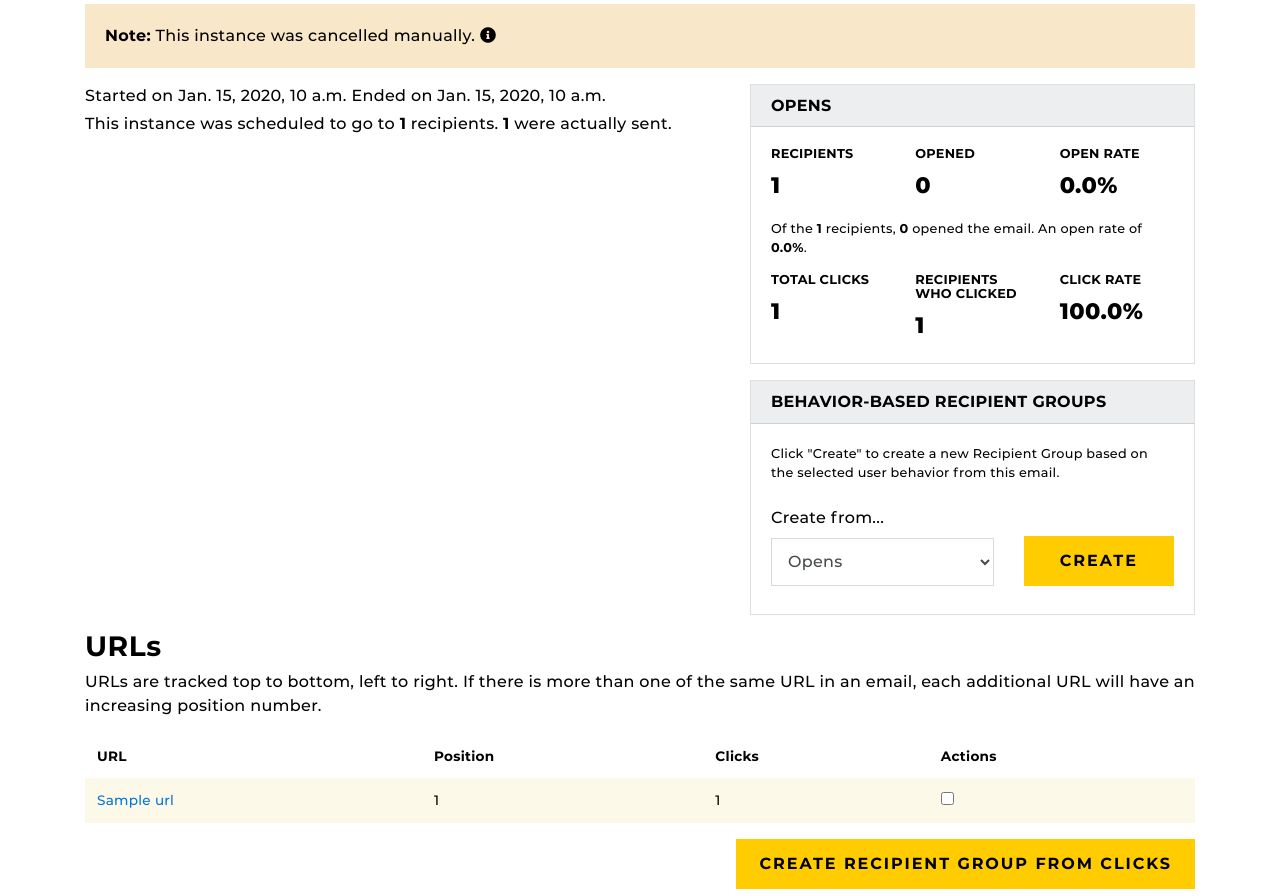
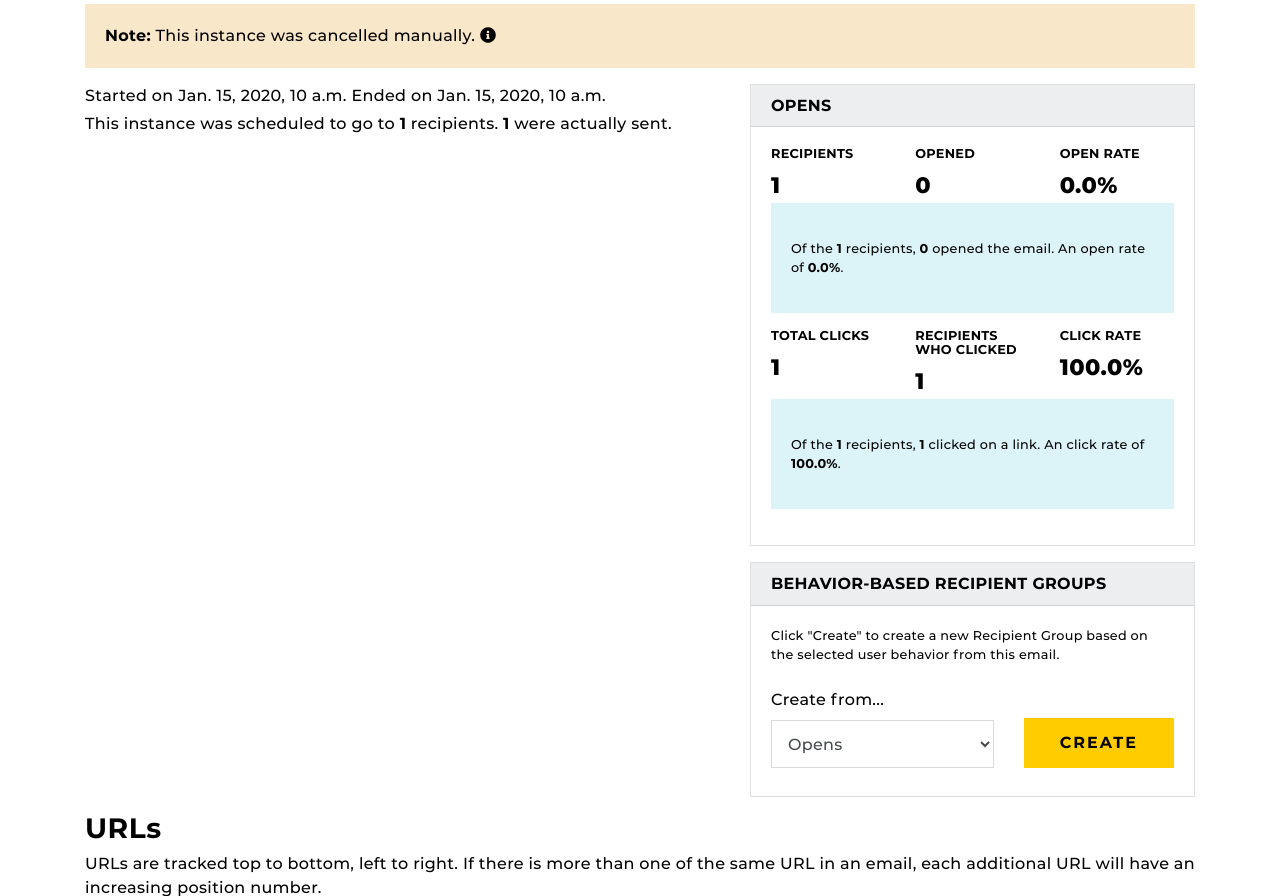
Before and after one commit to UCF/PostMaster, a Django app: page /email/instance/1/ in a window 1280 px wide. Shown: the part 194-1090 px from the top of the page. Run offline with Django 3.2, Linux system fonts and the light colour scheme; a user stored in the database is signed in; tables that the repository leaves empty hold one stand-in row (values such as "Sample post"); parts of the project's set-up code (start-up, migrations or seed data) failed here and were passed over; some libraries are stand-ins or nearby versions.

Commit message:
Added explanation of stats

```diff
--- a/templates/manager/email-instance.html
+++ b/templates/manager/email-instance.html
@@ -60,7 +60,9 @@
                 <strong class="lead font-weight-black">{{instance.open_rate}}%</strong>
               </div>
             </div>
-            <p class="small pt-3 mb-3">Of the <strong>{{instance.recipient_details.count}}</strong> recipients, <strong >{{instance.initial_opens}}</strong> opened the email. An open rate of <strong>{{instance.open_rate}}%</strong>.</p>
+            <div class="alert alert-info">
+              <p class="small pt-3 mb-3">Of the <strong>{{instance.recipient_details.count}}</strong> recipients, <strong >{{instance.initial_opens}}</strong> opened the email. An open rate of <strong>{{instance.open_rate}}%</strong>.</p>
+            </div>
             <div class="row">
               <div class="col-4">
                 <div class="center">
@@ -80,6 +82,9 @@
                   <strong class="lead font-weight-black">{{instance.click_rate}}%</strong>
                 </div>
               </div>
+            </div>
+            <div class="alert alert-info">
+              <p class="small pt-3 mb-3">Of the <strong>{{instance.recipient_details.count}}</strong> recipients, <strong >{{instance.click_recipient_count}}</strong> clicked on a link. An click rate of <strong>{{instance.click_rate}}%</strong>.</p>
             </div>
           {% else %}
             <p>Opens were not tracked for this instance.</p>
```
